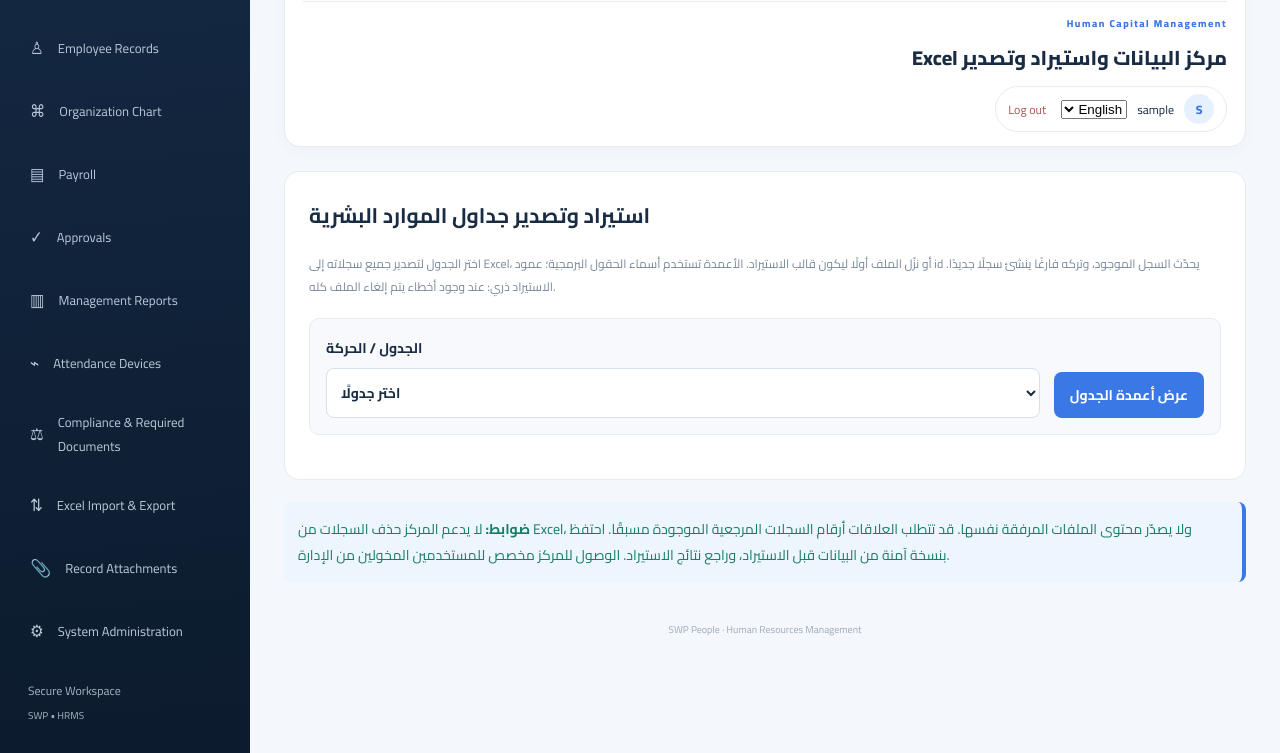
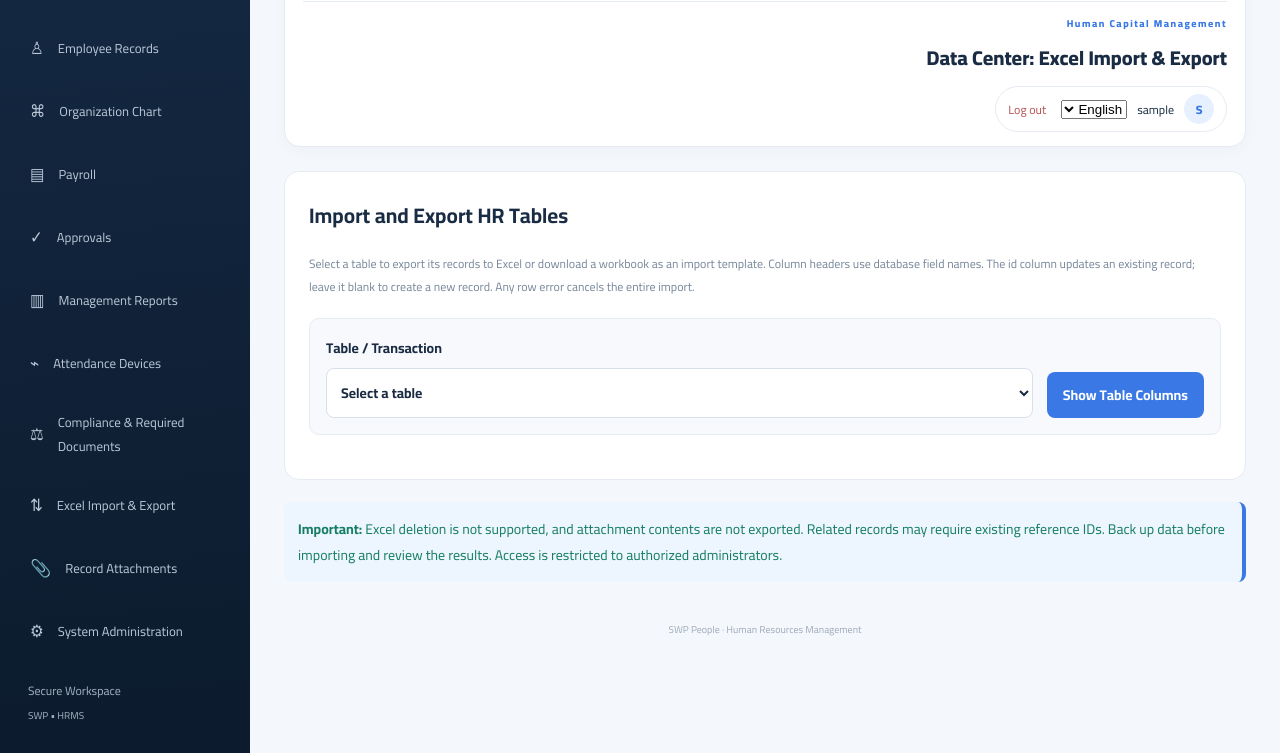
Before and after one commit to cpaswp/swp-homes, a Django app: page /hr/data/excel/ in a window 1280 px wide. Shown: the part 177-930 px from the top of the page. Run offline with Django 5.2, Linux system fonts and the light colour scheme; a user stored in the database is signed in; tables that the repository leaves empty hold one stand-in row (values such as "Sample post"); grey boxes marked "Sample" are stand-in pictures; parts of the project's set-up code (start-up, migrations or seed data) failed here and were passed over.

Commit message:
Localize Excel import export screen in Arabic and English

```diff
--- a/templates/hr/excel_center.html
+++ b/templates/hr/excel_center.html
@@ -1,19 +1,19 @@
 {% extends "hr/base.html" %}
-{% block title %}مركز استيراد وتصدير Excel{% endblock %}
-{% block heading %}مركز البيانات واستيراد وتصدير Excel{% endblock %}
+{% block title %}{% if request.LANGUAGE_CODE == 'en' %}Excel Import & Export{% else %}مركز استيراد وتصدير Excel{% endif %}{% endblock %}
+{% block heading %}{% if request.LANGUAGE_CODE == 'en' %}Data Center: Excel Import & Export{% else %}مركز البيانات واستيراد وتصدير Excel{% endif %}{% endblock %}
 {% block content %}
 <section class="panel device-settings-panel">
-<h2>استيراد وتصدير جداول الموارد البشرية</h2>
-<p>اختر الجدول لتصدير جميع سجلاته إلى Excel، أو نزّل الملف أولًا ليكون قالب الاستيراد. الأعمدة تستخدم أسماء الحقول البرمجية؛ عمود id يحدّث السجل الموجود، وتركه فارغًا ينشئ سجلًا جديدًا. الاستيراد ذري: عند وجود أخطاء يتم إلغاء الملف كله.</p>
+<h2>{% if request.LANGUAGE_CODE == 'en' %}Import and Export HR Tables{% else %}استيراد وتصدير جداول الموارد البشرية{% endif %}</h2>
+<p>{% if request.LANGUAGE_CODE == 'en' %}Select a table to export its records to Excel or download a workbook as an import template. Column headers use database field names. The id column updates an existing record; leave it blank to create a new record. Any row error cancels the entire import.{% else %}اختر الجدول لتصدير جميع سجلاته إلى Excel، أو نزّل الملف أولًا ليكون قالب الاستيراد. الأعمدة تستخدم أسماء الحقول البرمجية؛ عمود id يحدّث السجل الموجود، وتركه فارغًا ينشئ سجلًا جديدًا. الاستيراد ذري: عند وجود أخطاء يتم إلغاء الملف كله.{% endif %}</p>
 <form method="get" class="excel-select-form">
-<label>الجدول / الحركة<select name="model" id="excel-model" required><option value="">اختر جدولًا</option>{% for item in models %}<option value="{{ item.name }}" {% if selected == item.name %}selected{% endif %}>{{ item.label }} — {{ item.name }}</option>{% endfor %}</select></label>
-<button class="primary-button" type="submit">عرض أعمدة الجدول</button>
+<label>{% if request.LANGUAGE_CODE == 'en' %}Table / Transaction{% else %}الجدول / الحركة{% endif %}<select name="model" id="excel-model" required><option value="">{% if request.LANGUAGE_CODE == "en" %}Select a table{% else %}اختر جدولًا{% endif %}</option>{% for item in models %}<option value="{{ item.name }}" {% if selected == item.name %}selected{% endif %}>{{ item.label }} — {{ item.name }}</option>{% endfor %}</select></label>
+<button class="primary-button" type="submit">{% if request.LANGUAGE_CODE == 'en' %}Show Table Columns{% else %}عرض أعمدة الجدول{% endif %}</button>
 </form>
 {% if selected %}
-<div class="excel-actions"><a class="primary-button" href="{% url 'hr:excel_export' selected %}">تصدير Excel للسجلات</a><a class="secondary-button" href="{% url 'hr:excel_export' selected %}">تنزيل قالب Excel</a></div>
-<h3>أعمدة الاستيراد المتاحة</h3><div class="field-chip-list">{% for f in fields %}<span>{{ f.name }} <small>{{ f.label }}</small></span>{% endfor %}</div>
-<form method="post" enctype="multipart/form-data" class="excel-import-form">{% csrf_token %}<input type="hidden" name="model" value="{{ selected }}"><label>ملف Excel بصيغة .xlsx<input type="file" name="workbook" accept=".xlsx" required></label><button class="primary-button" type="submit">استيراد والتحقق من البيانات</button></form>
+<div class="excel-actions"><a class="primary-button" href="{% url 'hr:excel_export' selected %}">{% if request.LANGUAGE_CODE == 'en' %}Export Records to Excel{% else %}تصدير Excel للسجلات{% endif %}</a><a class="secondary-button" href="{% url 'hr:excel_export' selected %}">{% if request.LANGUAGE_CODE == 'en' %}Download Excel Template{% else %}تنزيل قالب Excel{% endif %}</a></div>
+<h3>{% if request.LANGUAGE_CODE == 'en' %}Available Import Columns{% else %}أعمدة الاستيراد المتاحة{% endif %}</h3><div class="field-chip-list">{% for f in fields %}<span>{{ f.name }} <small>{{ f.label }}</small></span>{% endfor %}</div>
+<form method="post" enctype="multipart/form-data" class="excel-import-form">{% csrf_token %}<input type="hidden" name="model" value="{{ selected }}"><label>{% if request.LANGUAGE_CODE == 'en' %}Excel workbook (.xlsx){% else %}ملف Excel بصيغة .xlsx{% endif %}<input type="file" name="workbook" accept=".xlsx" required></label><button class="primary-button" type="submit">{% if request.LANGUAGE_CODE == 'en' %}Import and Validate Data{% else %}استيراد والتحقق من البيانات{% endif %}</button></form>
 {% endif %}
 </section>
-<div class="notice notice-info"><strong>ضوابط:</strong> لا يدعم المركز حذف السجلات من Excel، ولا يصدّر محتوى الملفات المرفقة نفسها. قد تتطلب العلاقات أرقام السجلات المرجعية الموجودة مسبقًا. احتفظ بنسخة آمنة من البيانات قبل الاستيراد، وراجع نتائج الاستيراد. الوصول للمركز مخصص للمستخدمين المخولين من الإدارة.</div>
+<div class="notice notice-info"><strong>{% if request.LANGUAGE_CODE == 'en' %}Important:{% else %}ضوابط:{% endif %}</strong> {% if request.LANGUAGE_CODE == 'en' %}Excel deletion is not supported, and attachment contents are not exported. Related records may require existing reference IDs. Back up data before importing and review the results. Access is restricted to authorized administrators.{% else %}لا يدعم المركز حذف السجلات من Excel، ولا يصدّر محتوى الملفات المرفقة نفسها. قد تتطلب العلاقات أرقام السجلات المرجعية الموجودة مسبقًا. احتفظ بنسخة آمنة من البيانات قبل الاستيراد، وراجع نتائج الاستيراد. الوصول للمركز مخصص للمستخدمين المخولين من الإدارة.{% endif %}</div>
 {% endblock %}
```
